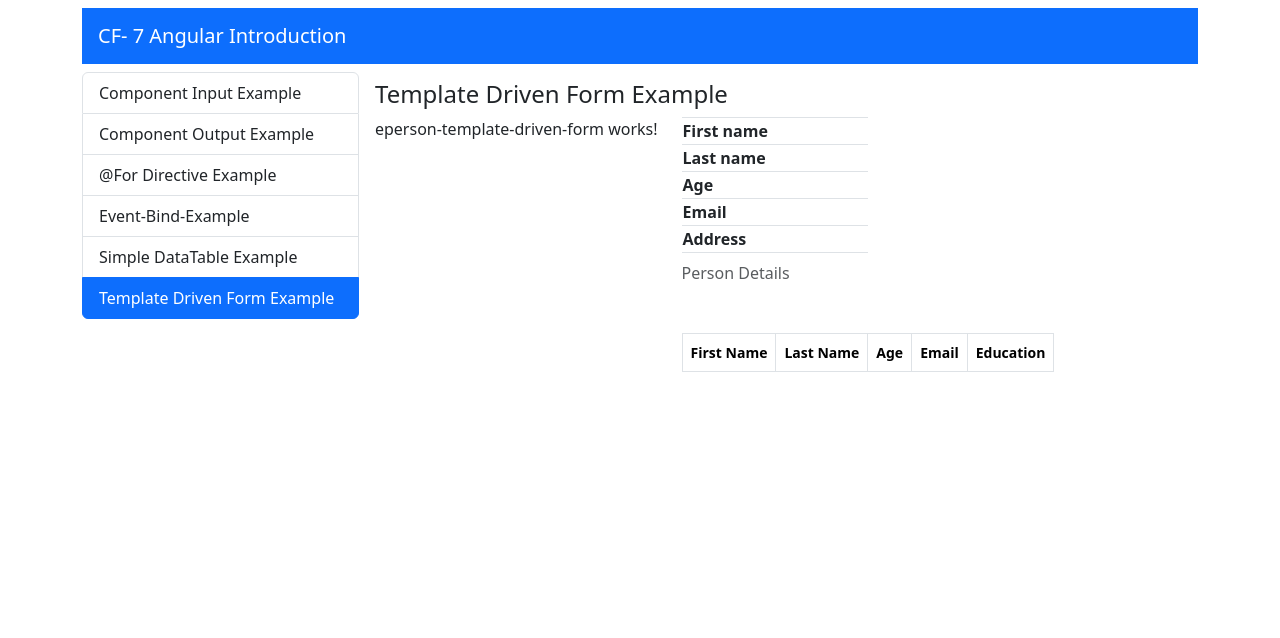
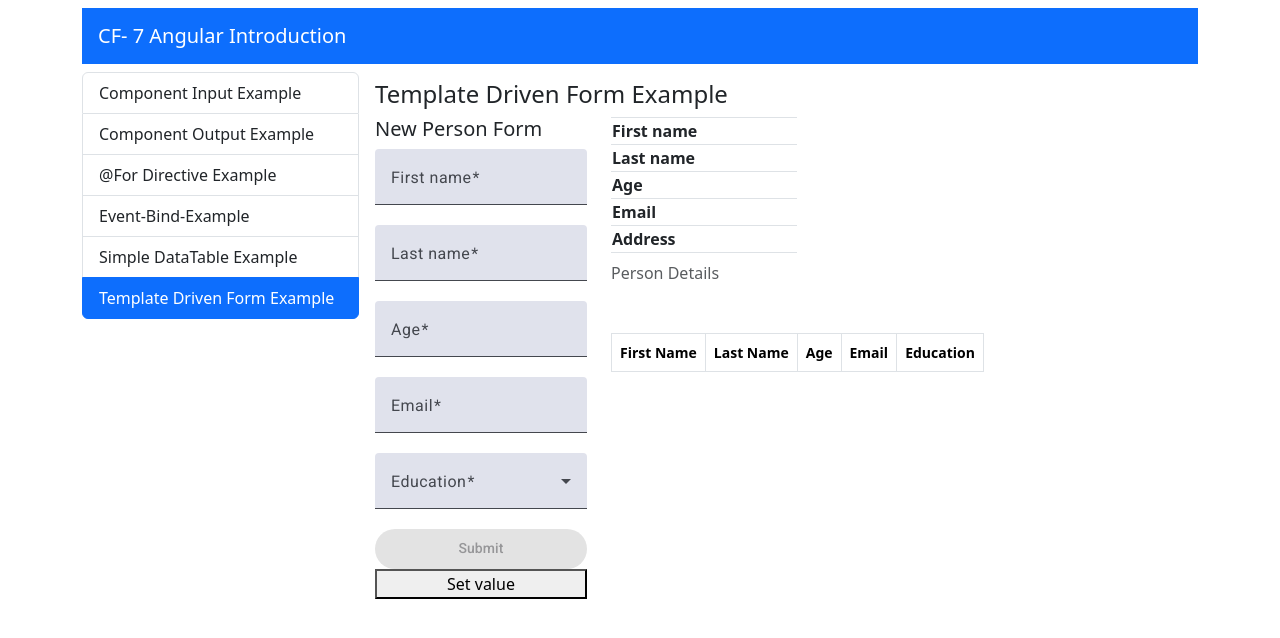
Before and after one commit to Nikolasama89/cf-angular-introduction, an Angular app: page /template-driven-form-example in a window 1280 px wide. Shown: the top 638 px of the page. Built offline with nearby package versions, Linux system fonts and the light colour scheme.

Commit message:
feat: form created

```diff
--- a/src/app/components/eperson-template-driven-form/eperson-template-driven-form.component.html
+++ b/src/app/components/eperson-template-driven-form/eperson-template-driven-form.component.html
@@ -1 +1,41 @@
-<p>eperson-template-driven-form works!</p>
+<div class="d-flex flex-column">
+  <h5>New Person Form</h5>
+  <form #eForm="ngForm" class="d-flex flex-column">
+    <mat-form-field>
+      <mat-label>First name</mat-label>
+      <input matInput ngModel required type="text" name="givenName" #givenName="ngModel"/>
+      <mat-error>First Name is required</mat-error>
+    </mat-form-field>
+
+    <mat-form-field>
+      <mat-label>Last name</mat-label>
+      <input matInput ngModel required type="text" name="surName" #surName="ngModel"/>
+      <mat-error>Last Name is required</mat-error>
+    </mat-form-field>
+
+    <mat-form-field>
+      <mat-label>Age</mat-label>
+      <input matInput ngModel required type="number" min="18" max="100" name="age" #age="ngModel"/>
+      <mat-error>Age is required</mat-error>
+    </mat-form-field>
+
+    <mat-form-field>
+      <mat-label>Email</mat-label>
+      <input matInput ngModel required type="email" name="email" #email="ngModel"/>
+      <mat-error>Email is required</mat-error>
+    </mat-form-field>
+
+    <mat-form-field>
+      <mat-label>Education</mat-label>
+      <mat-select ngModel required name="education" #education="ngModel">
+        <mat-option value="Some college, no degree">Some college, no degree</mat-option>
+        <mat-option value="Master's degree">Master's degree</mat-option>
+        <mat-option value="Bachelor's degree">Bachelor's degree</mat-option>
+        <mat-option value="No formal education">No formal education</mat-option>
+      </mat-select>
+    </mat-form-field>
+  </form>
+  <!-- ΟΣΟ Η ΦΟΡΜΑ ΜΟΥ ΕΙΝΑΙ INVALID: [disabled]="eForm.invalid" -->
+  <button mat-flat-button [disabled]="eForm.invalid" color="primary">Submit</button>
+  <button>Set value</button>
+</div>
```
